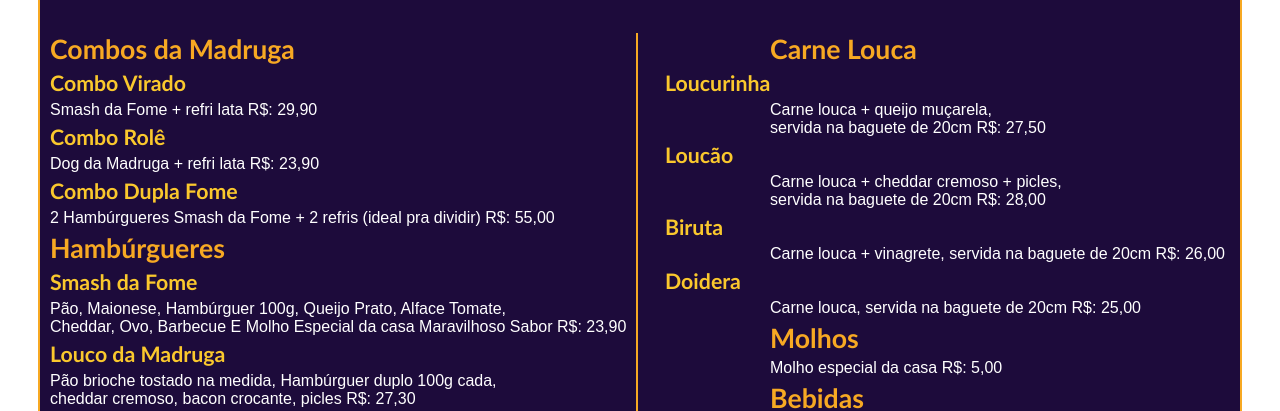
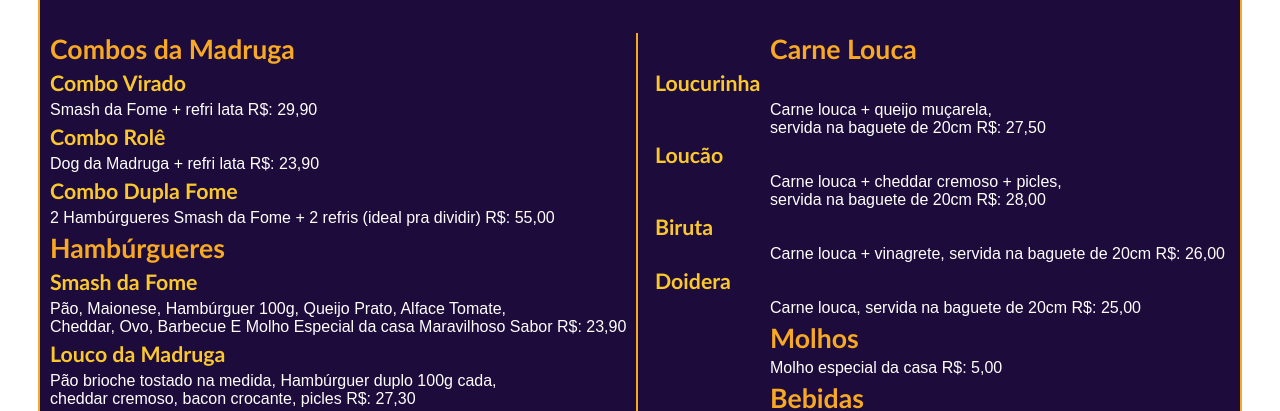
Before and after one commit to tcampossilva/noitedafome, a plain HTML site: page index.html in a window 1280 px wide. Shown: the part 318-729 px from the top of the page. Drawn offline with Linux system fonts and the light colour scheme.

Commit message:
margim
teste

```diff
--- a/index.html
+++ b/index.html
@@ -67,7 +67,7 @@
               }
               #sessao2 > h2{
                   color: #FAC82D;
-                  margin: 5px -95px;
+                  margin: 5px -105px;
                   font-family: 'Trebuchet MS', 'Lucida Sans Unicode', 'Lucida Grande', 'Lucida Sans', Arial, sans-serif;
                   font-size: 16pt;
               }
```
